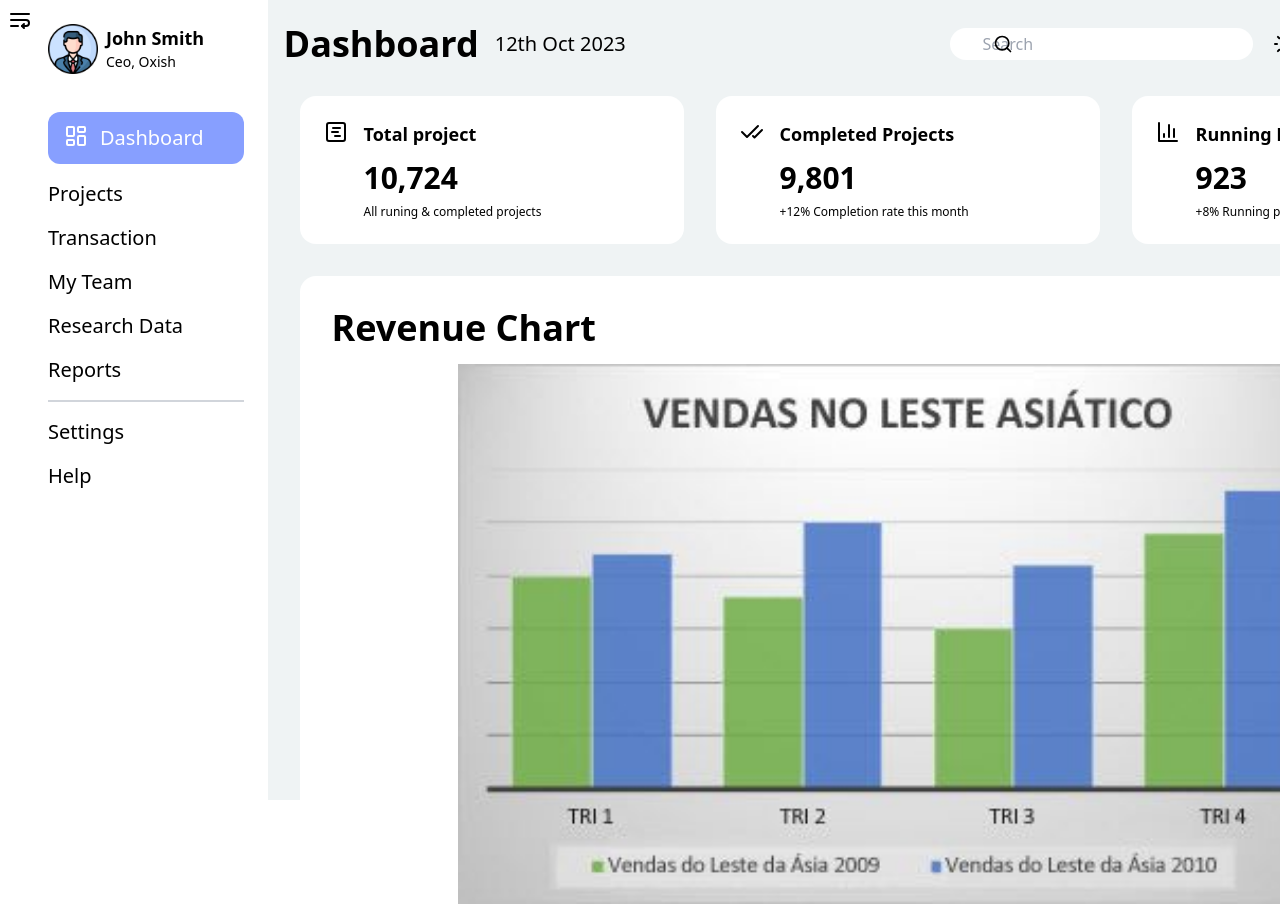
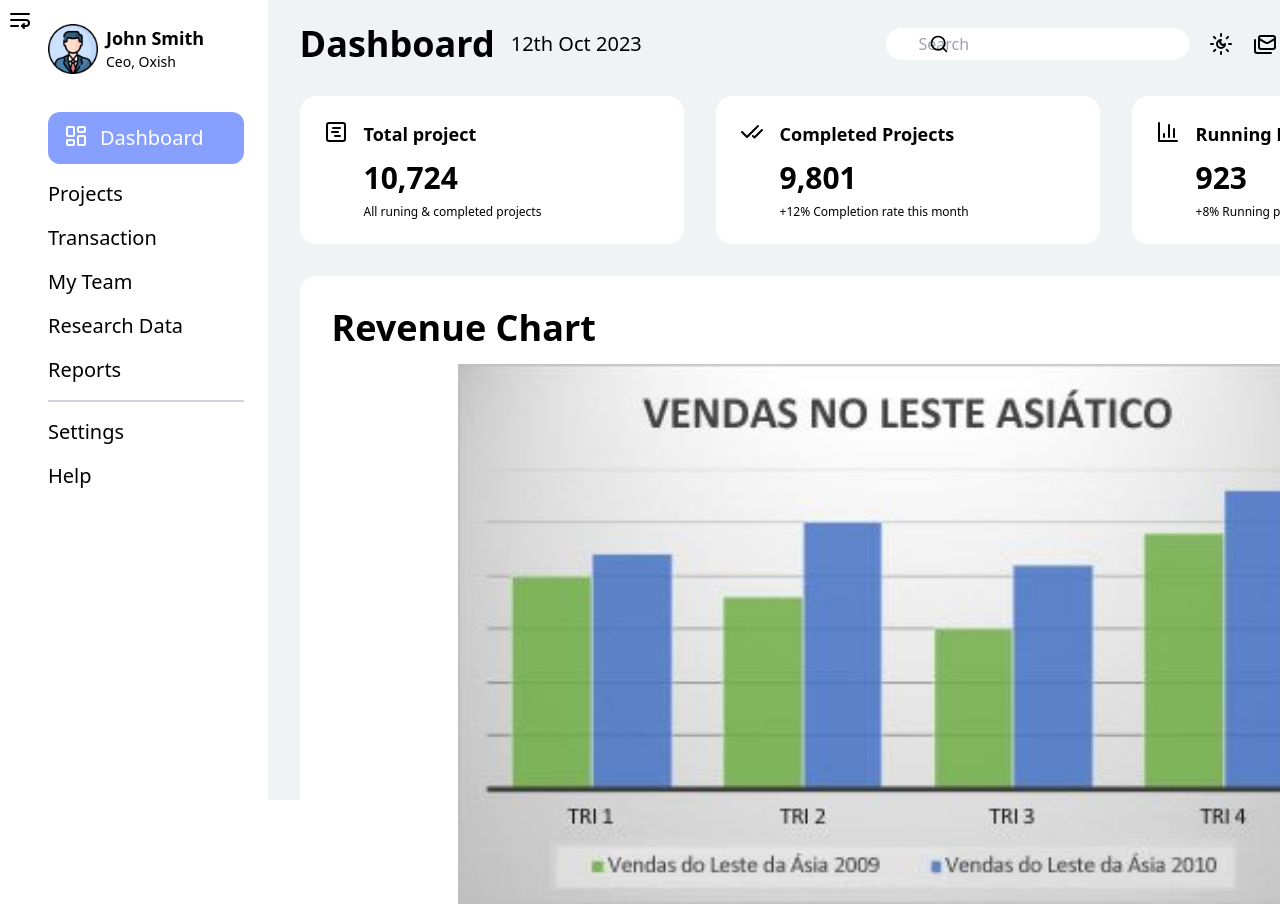
Before and after one commit to moisesmelllo/managmentdashboard, a Next.js app: page / in a window 1280 px wide. Shown: the top 920 px of the page. Built offline with nearby package versions, Linux system fonts and the light colour scheme.

Commit message:
fixing spaces and dark mode

```diff
--- a/src/app/layout/Navbar.jsx
+++ b/src/app/layout/Navbar.jsx
@@ -15,7 +15,7 @@ const Navbar = () => {
 
 
   return (
-    <div className='flex justify-around md:justify-between ml-4 md:mt-6 mt-2 items-center text-center'>
+    <div className='flex justify-around md:justify-between ml-8 md:mt-6 mt-2 md:mr-16 items-center text-center'>
       <div className="md:flex md:justify-center md:items-center md:mr-4">
         <h1 className="font-bold md:text-4xl md:mr-4">Dashboard</h1>
         <p className="text-start text-sm md:text-xl">12th Oct 2023</p>
--- a/src/app/layout/sidebar.jsx
+++ b/src/app/layout/sidebar.jsx
@@ -39,7 +39,7 @@ const Sidebar = () => {
         </div>
         <SidebarButtons />
       </div>) : (
-        <div className='p-3 bg-softblue'>
+        <div className='p-3 bg-softblue dark:bg-[#444654]'>
         <WrapText
           className='place-self-end p-0 m-0 cursor-pointer'
           onClick={handleClick}
```
